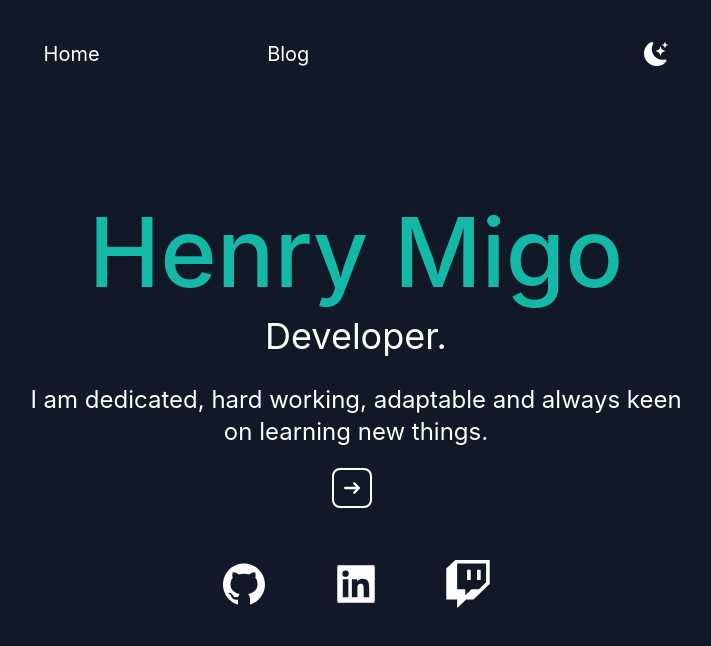
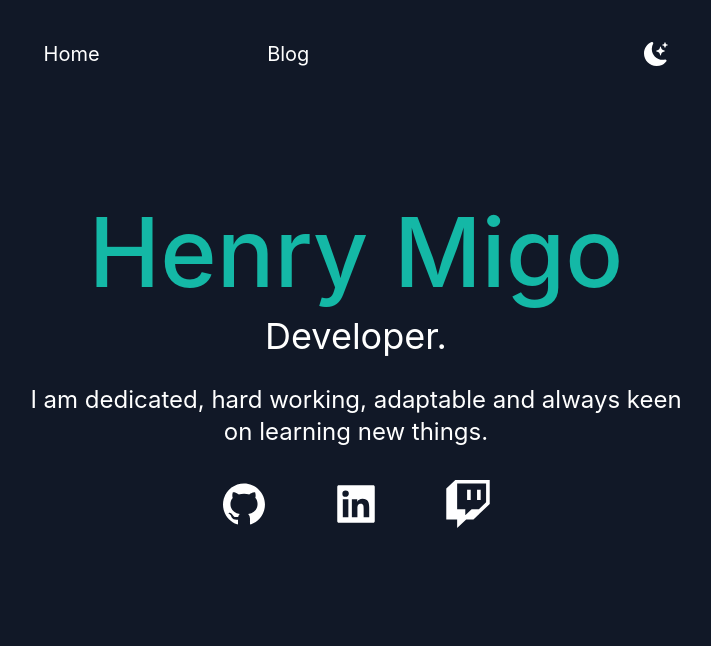
Before and after one commit to HenryMigo/henrymigo.github.io, a Next.js app: page / in a window 1280 px wide. Shown: the top 646 px of the page, without its empty margins (284-995 px from the left). Built offline with nearby package versions, Linux system fonts and the light colour scheme.

Commit message:
Remove button and update packages

```diff
--- a/app/home.tsx
+++ b/app/home.tsx
@@ -15,31 +15,6 @@ export default function Home() {
           I am dedicated, hard working, adaptable and always keen on learning
           new things.
         </p>
-      </div>
-      <div className="text-center px-10 pb-10">
-        <button
-          type="button"
-          className="text-gray-600 border-grey-600 focus:ring-4 focus:outline-none focus:ring-gray-600
-                           font-medium rounded-lg text-sm p-2.5 text-center inline-flex items-center me-2 border-2 border-gray-600
-                           dark:border-white dark:text-white dark:hover:text-white dark:focus:ring-white"
-        >
-          <svg
-            className="w-4 h-4"
-            aria-hidden="true"
-            xmlns="http://www.w3.org/2000/svg"
-            fill="none"
-            viewBox="0 0 14 10"
-          >
-            <path
-              stroke="currentColor"
-              strokeLinecap="round"
-              strokeLinejoin="round"
-              strokeWidth="2"
-              d="M1 5h12m0 0L9 1m4 4L9 9"
-            />
-          </svg>
-          <span className="sr-only">Icon description</span>
-        </button>
       </div>
       <div className="text-5xl flex justify-center gap-16 py-3 text-gray-600 dark:text-white">
         <a href="https://github.com/HenryMigo" target="_blank" rel="noreferrer">
```
Also changed, not shown: 1 other file (tests, documents, lock files or other folders).
